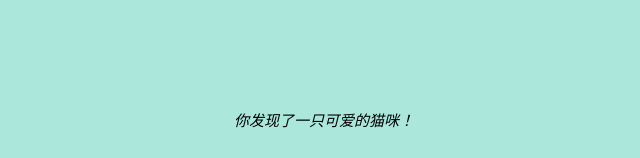
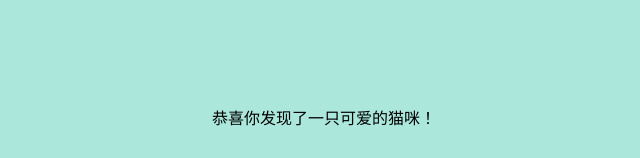
Before and after one commit to pandacase/pandacase.github.io, a Jekyll site: the page cat.html, which Jekyll copies as it is, in a window 1280 px wide. Shown: the part 755-913 px from the top of the page, without its empty margins (316-956 px from the left). Built offline with Jekyll 4.4.1, drawn with Linux system fonts in a browser that asks for light colours.

Commit message:
Update cat.html

```diff
--- a/cat.html
+++ b/cat.html
@@ -410,7 +410,9 @@ body {
      </div>
 </div>
 
-<div style="position: absolute;bottom: 0;width: 99%;"><p align="center" style="font:italic 15px Georgia,serif;color:black;">你发现了一只可爱的猫咪！</p></div>
+<div style="position: absolute;bottom: 0;width: 99%;">
+    <p align="center" style="font: Lato, 20px Georgia,serif;color:black;">恭喜你发现了一只可爱的猫咪！</p>
+</div>
 <!-- copyright @cl4y -->
 
 </body></html>
```
